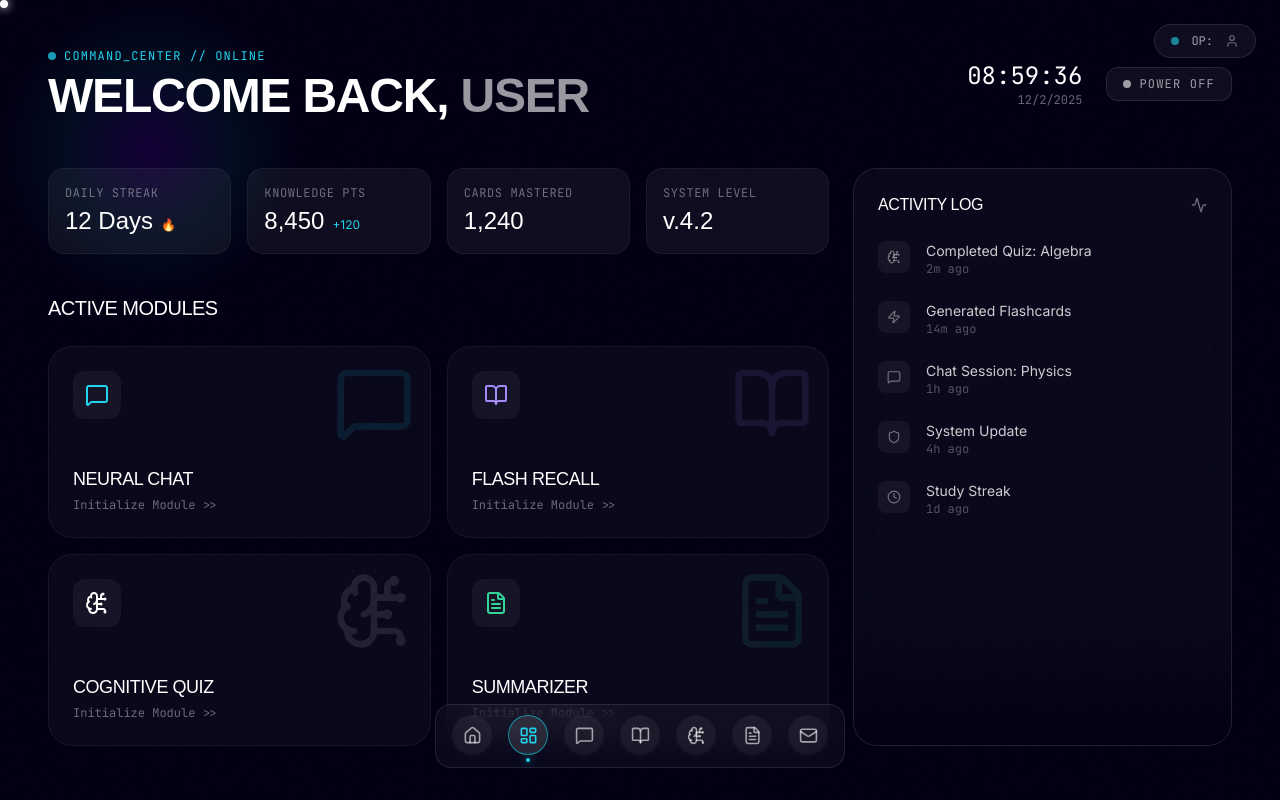
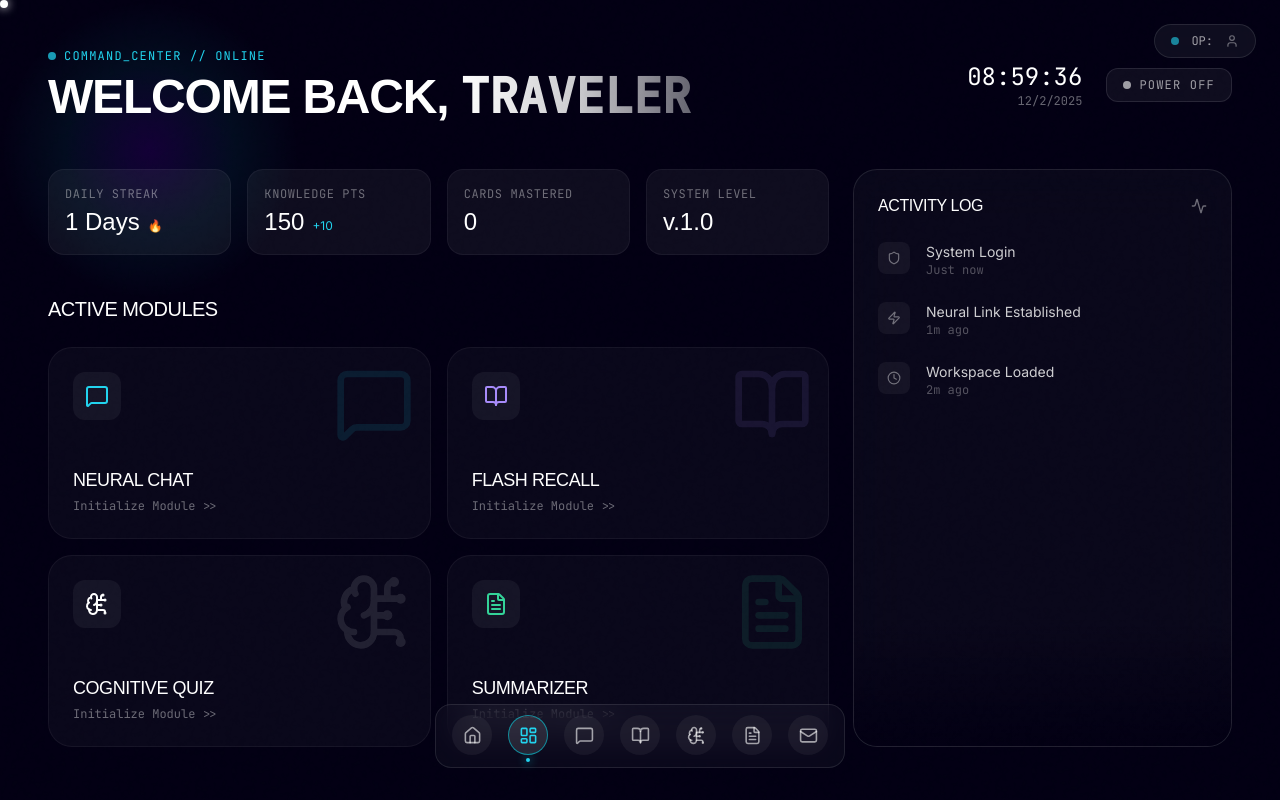
Before and after one commit to ishaanv18/ArriBot, a React (Vite) app in the folder frontend/: page /dashboard in a window 1280 px wide. Built offline with nearby package versions, Linux system fonts and the light colour scheme; no server answers; sample sign-in values are in the browser's storage; a web font is replaced by a local one.

Commit message:
feat(dashboard): Real-time user greeting and activity log

```diff
--- a/frontend/src/pages/Dashboard.jsx
+++ b/frontend/src/pages/Dashboard.jsx
@@ -71,9 +71,14 @@ export default function Dashboard() {
                         <div className="w-2 h-2 rounded-full bg-cyan-400 animate-pulse" />
                         <span className="text-xs font-mono text-cyan-400 tracking-widest">COMMAND_CENTER // ONLINE</span>
                     </div>
-                    <h1 className="text-4xl md:text-5xl font-display font-bold">
-                        WELCOME BACK, <span className="text-white/60">{user?.fullName?.split(' ')[0] || 'USER'}</span>
-                    </h1>
+                    <div className="flex items-baseline gap-3">
+                        <h1 className="text-4xl md:text-5xl font-display font-bold">
+                            WELCOME BACK,
+                        </h1>
+                        <span className="text-4xl md:text-5xl font-display font-bold text-transparent bg-clip-text bg-gradient-to-r from-white via-white/80 to-white/40">
+                            <ScrambleText text={user?.fullName?.split(' ')[0]?.toUpperCase() || 'TRAVELER'} />
+                        </span>
+                    </div>
                 </div>
 
                 <div className="flex items-center gap-6">
@@ -98,10 +103,10 @@ export default function Dashboard() {
                 <div className="lg:col-span-2 space-y-6">
                     {/* Stats Row */}
                     <div className="grid grid-cols-2 md:grid-cols-4 gap-4">
-                        <StatCard label="Daily Streak" value="12 Days" trend="🔥" />
-                        <StatCard label="Knowledge Pts" value="8,450" trend="+120" />
-                        <StatCard label="Cards Mastered" value="1,240" />
-                        <StatCard label="System Level" value="v.4.2" />
+                        <StatCard label="Daily Streak" value="1 Days" trend="🔥" />
+                        <StatCard label="Knowledge Pts" value="150" trend="+10" />
+                        <StatCard label="Cards Mastered" value="0" />
+                        <StatCard label="System Level" value="v.1.0" />
                     </div>
 
                     {/* Modules Grid */}
@@ -148,11 +153,9 @@ export default function Dashboard() {
 
                         <div className="space-y-6 relative z-10">
                             {[
-                                { action: 'Completed Quiz: Algebra', time: '2m ago', icon: BrainCircuit },
-                                { action: 'Generated Flashcards', time: '14m ago', icon: Zap },
-                                { action: 'Chat Session: Physics', time: '1h ago', icon: MessageSquare },
-                                { action: 'System Update', time: '4h ago', icon: Shield },
-                                { action: 'Study Streak', time: '1d ago', icon: Clock },
+                                { action: 'System Login', time: 'Just now', icon: Shield },
+                                { action: 'Neural Link Established', time: '1m ago', icon: Zap },
+                                { action: 'Workspace Loaded', time: '2m ago', icon: Clock },
                             ].map((item, i) => (
                                 <div key={i} className="flex gap-4 items-start group">
                                     <div className="w-8 h-8 rounded-lg bg-white/5 flex items-center justify-center text-white/40 group-hover:text-cyan-400 group-hover:bg-cyan-500/10 transition-colors">
```
